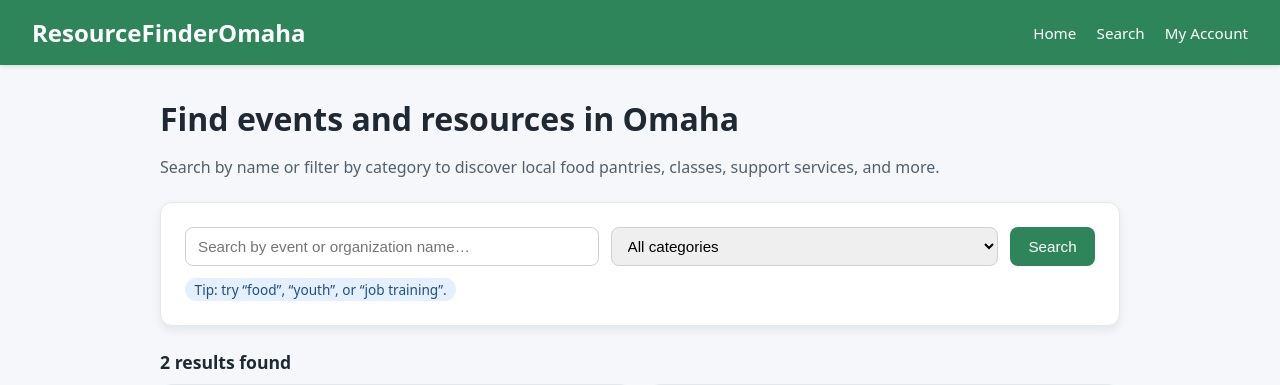
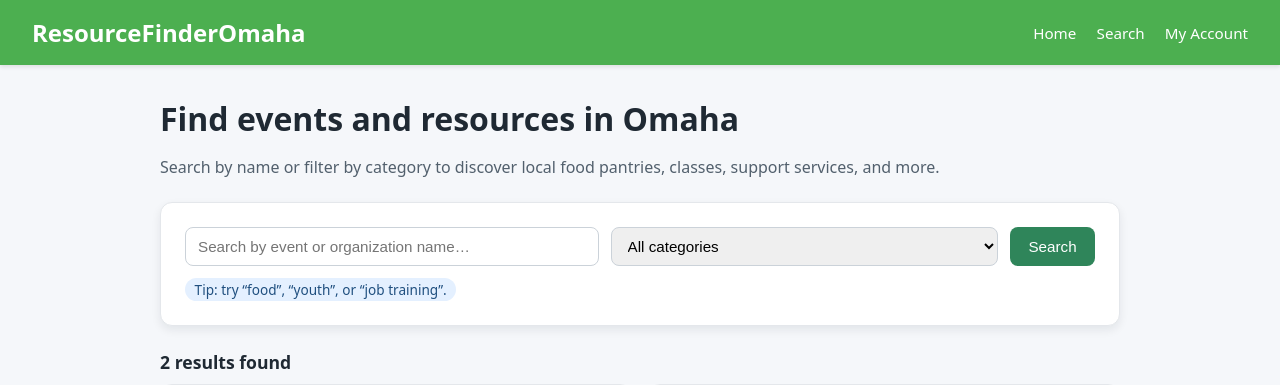
Before and after one commit to LaurelleS/ResourceFinderOmaha, a Django app: page /accounts/profile/ in a window 1280 px wide. Shown: the top 385 px of the page. Run offline with Django 4.2, Linux system fonts and the light colour scheme; data comes from the database, SQL or seed files in the repository; both versions use the stored data as it was after the commit.

Commit message:
add .gitignore + color match

```diff
--- a/ResourceFinderOmaha/events/templates/base.html
+++ b/ResourceFinderOmaha/events/templates/base.html
@@ -14,7 +14,7 @@
     }
 
     header {
-      background: #2f855a;
+      background: #4CAF50;
       color: white;
       padding: 1rem 2rem;
       box-shadow: 0 2px 4px rgba(0,0,0,0.1);
```
Also changed, not shown: ResourceFinderOmaha/db.sqlite3, 1 other file.
